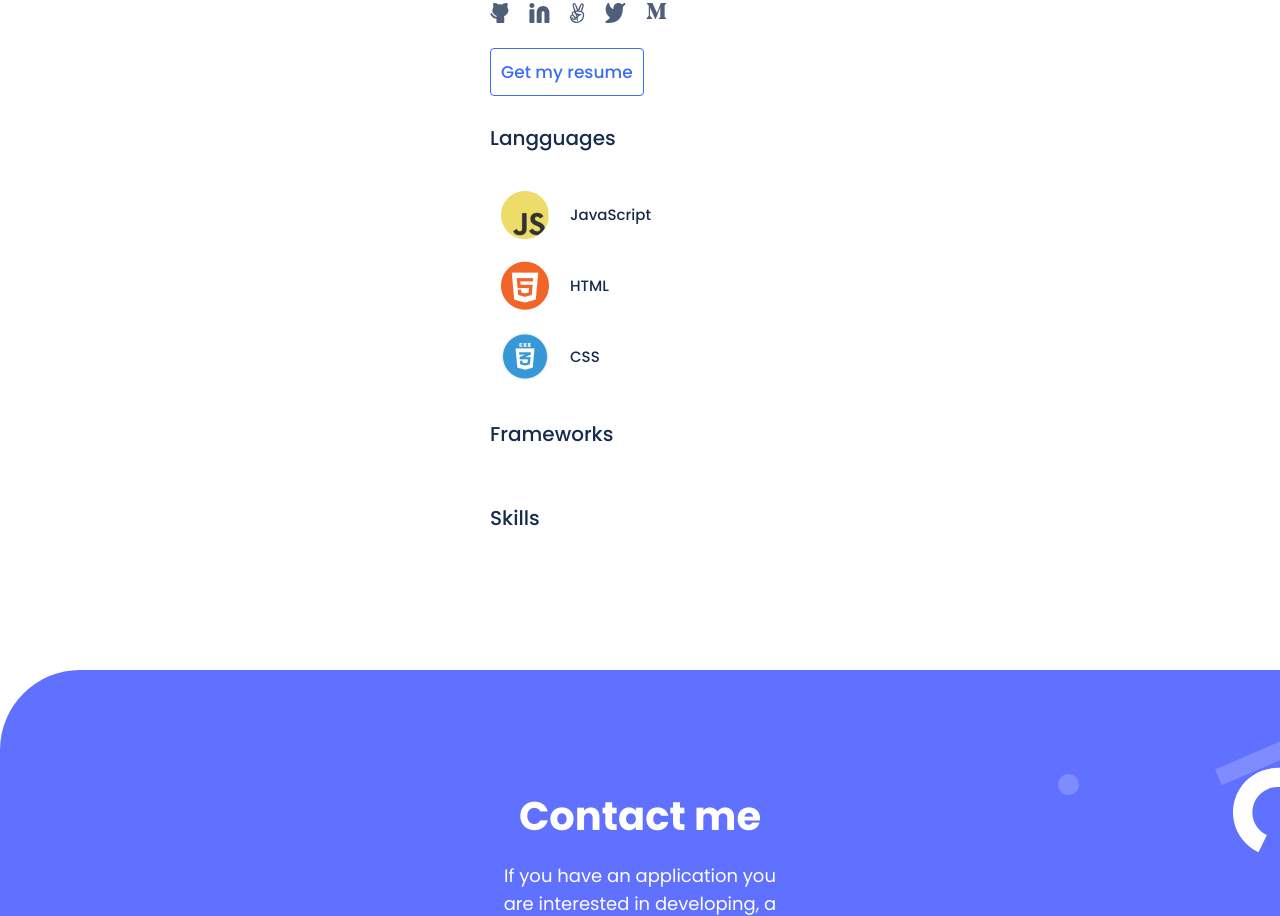
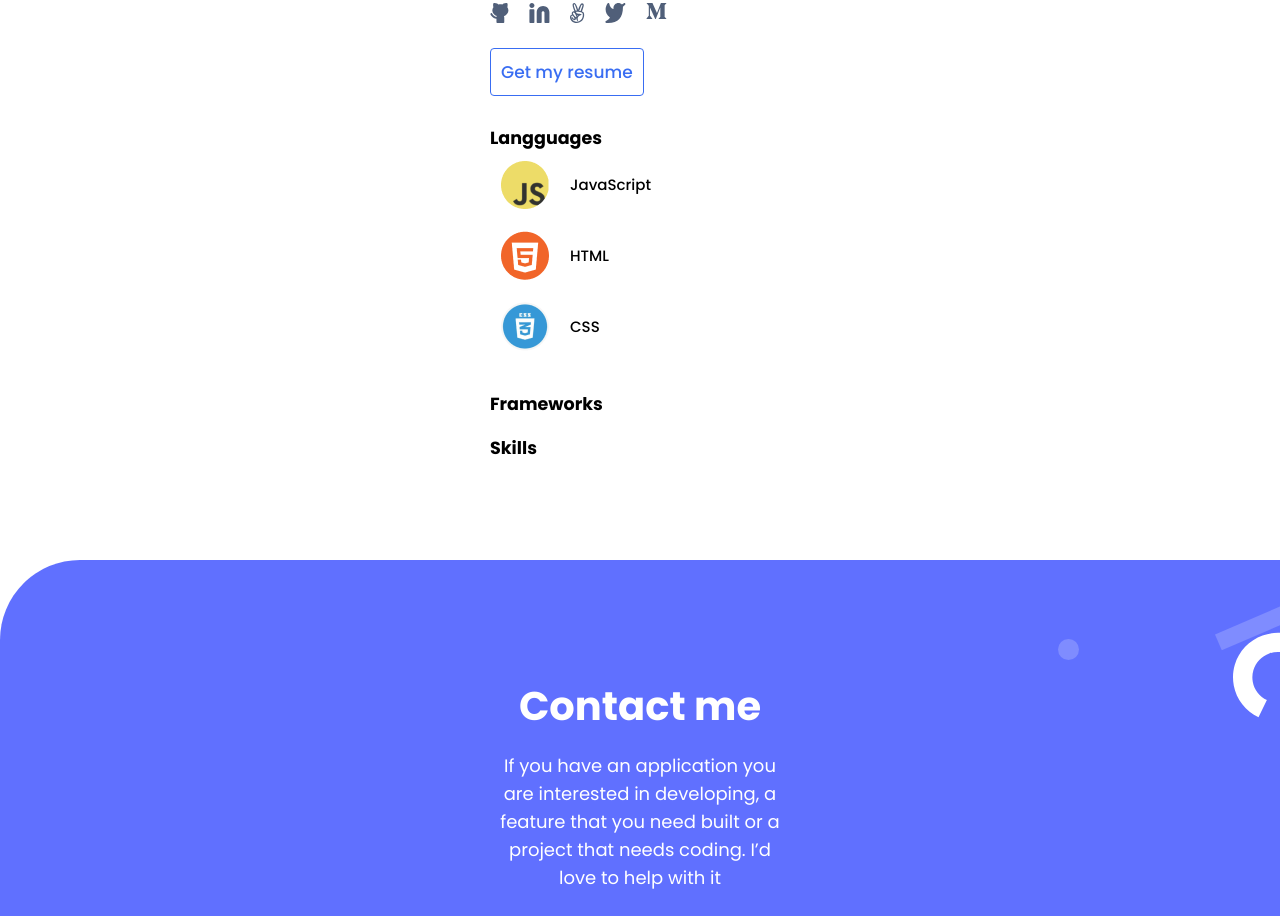
Before and after one commit to andres-condezo/Portfolio, a website: page index.html in a window 1280 px wide. Shown: the part 3740-4656 px from the top of the page. Drawn offline with Linux system fonts and the light colour scheme.

Commit message:
Feat(index.html): [Add a class for langguages list]

```diff
--- a/index.html
+++ b/index.html
@@ -179,13 +179,14 @@
 					</li>
 				</ul>
 				<a href="#about-myself" class="works__resume">Get my resume</a>
+			</section>
 			<section class="about-myself__menu">
 				<ul class="about-myself__ul">
 					<li>
-							<div>
+						<h3 class="about-myself__list-title">
 							Langguages
-							</div>
-							<ul>
+						</h3>
+						<ul class="langguages-ul">
 							<li>
 								<img src="./img/js.png" alt="java script logo">
 								JavaScript
@@ -201,17 +202,16 @@
 						</ul>
 					</li>
 					<li>
-							<div>
+						<h3 class="about-myself__list-title">
 							Frameworks
-							</div>
+						</h3>
 					</li>
 					<li>
-							<div>
+						<h3 class="about-myself__list-title">
 							Skills
-							</div>
+						</h3>
 					</li>
 				</ul>
-				</section>
 			</section>
 		</section>
 
@@ -235,7 +235,7 @@
 						<input type="email" placeholder="email" name="email" required>
 					</li>
 					<li class="input">
-						<textarea name="message" placeholder="Write your message here" rows="8" maxlength="500" required></textarea>
+						<textarea name="message" placeholder="Write your message here" rows="6" maxlength="500" required></textarea>
 					</li>
 					<li class="input">
 						<button type="submit" class="contact-button">Get in Touch</button>
```
Lines whose indentation alone changed are shown as unchanged.
